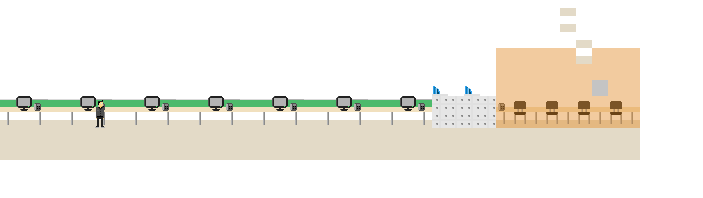
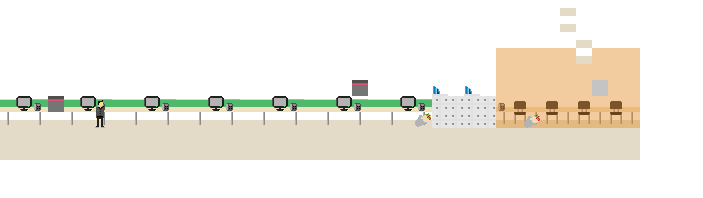
Before and after one commit to rpullinger/friday-escape, a plain HTML site: page index.html in a window 1280 px wide. Shown: the whole page, without its empty margins (0-703 px from the left). Drawn offline with nearby package versions, Linux system fonts and the light colour scheme; animation ran at ten frames a second.

Commit message:
Add death areas and restarts

```diff
--- a/assets/tilemap.json
+++ b/assets/tilemap.json
@@ -6,6 +6,73 @@
          "name":"Tile Layer 1",
          "opacity":1,
          "type":"tilelayer",
+         "visible":true,
+         "width":200,
+         "x":0,
+         "y":0
+        },
+        {
+         "height":10,
+         "name":"danger",
+         "objects":[
+                {
+                 "gid":41,
+                 "height":0,
+                 "name":"",
+                 "properties":
+                    {
+
+                    },
+                 "type":"kill",
+                 "visible":true,
+                 "width":0,
+                 "x":415,
+                 "y":127
+                },
+                {
+                 "gid":41,
+                 "height":0,
+                 "name":"",
+                 "properties":
+                    {
+
+                    },
+                 "type":"kill",
+                 "visible":true,
+                 "width":0,
+                 "x":524,
+                 "y":128
+                },
+                {
+                 "gid":62,
+                 "height":0,
+                 "name":"start",
+                 "properties":
+                    {
+
+                    },
+                 "type":"restart",
+                 "visible":true,
+                 "width":0,
+                 "x":48,
+                 "y":112
+                },
+                {
+                 "gid":62,
+                 "height":0,
+                 "name":"first",
+                 "properties":
+                    {
+
+                    },
+                 "type":"restart",
+                 "visible":true,
+                 "width":0,
+                 "x":352,
+                 "y":96
+                }],
+         "opacity":1,
+         "type":"objectgroup",
          "visible":true,
          "width":200,
          "x":0,
--- a/index.html
+++ b/index.html
@@ -22,6 +22,7 @@ function preload() {
     game.load.tilemap('tilemap', 'assets/tilemap.json', null, Phaser.Tilemap.TILED_JSON);
     game.load.image('tiles', 'assets/stuff.png');
     game.load.spritesheet('player', 'assets/sprite.png', 16, 32);
+    game.load.spritesheet('tilesheet', 'assets/stuff.png', 16, 16);
 
 }
 
@@ -31,7 +32,12 @@ var map,
     floors,
     player,
     chairs,
-    cursors;
+    cursors,
+    deathAreas,
+    lastPosition = {
+        x: 100,
+        y: 100
+    };
 
 function create() {
 
@@ -40,6 +46,7 @@ function create() {
     map = game.add.tilemap('tilemap');
     map.addTilesetImage('stuff', 'tiles');
 
+    // Find all hard tiles
     _.each(map.tilesets, function(tilesets){
     console.log(tilesets);
         _.each(tilesets.tileProperties, function(tile, key){
@@ -52,6 +59,18 @@ function create() {
 
     layer = map.createLayer('Tile Layer 1');
     layer.resizeWorld();
+
+    // load all the things that can kill you
+    deathAreas = game.add.group();
+    map.createFromObjects('danger', 41, 'tilesheet', 40, true, false, deathAreas);
+    deathAreas.setAll('body.immovable', true);
+    deathAreas.setAll('body.gravity', 0);
+
+    // load the restart areas
+    restartAreas = game.add.group();
+    map.createFromObjects('danger', 62, 'tilesheet', 62, true, false, restartAreas);
+    restartAreas.setAll('body.immovable', true);
+    restartAreas.setAll('body.gravity', 0);
 
     cursors = game.input.keyboard.createCursorKeys();
 
@@ -73,6 +92,8 @@ function create() {
 function update() {
 
     game.physics.collide(player, layer);
+    game.physics.overlap(player, deathAreas, die, null, this);
+    game.physics.overlap(player, restartAreas, setLastRestart, null, this);
 
     //  Reset the players velocity (movement)
     player.body.velocity.x = 0;
@@ -93,8 +114,18 @@ function update() {
 
     // Jumping
     if (cursors.up.isDown && player.body.onFloor()){
-        player.body.velocity.y = -120;
+        player.body.velocity.y = -150;
     }
+}
+
+function die(){
+    console.log('die');
+    player.reset(lastPosition.x, lastPosition.y);
+}
+
+function setLastRestart(area, thing){
+    lastPosition.x = thing.x;
+    lastPosition.y = thing.y;
 }
 
 </script>
```
